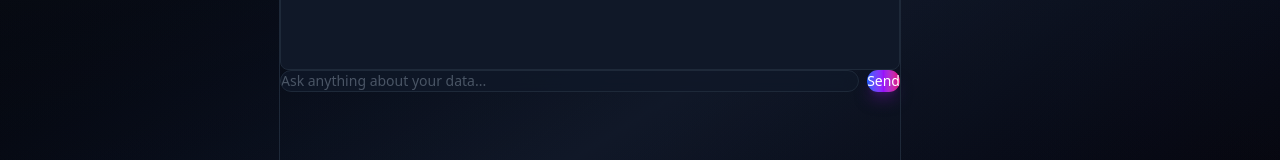
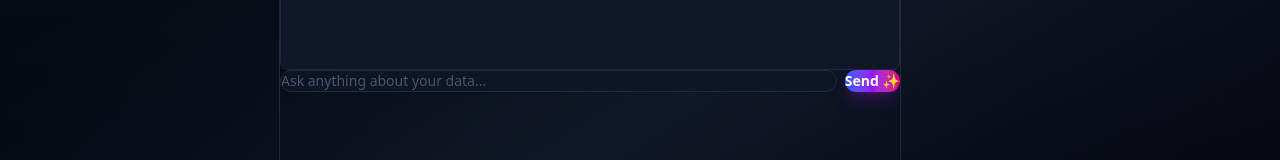
Before and after one commit to Prajwal0422/AI-Copilot-for-Data-Analysis, a Next.js app in the folder frontend/: page / in a window 1280 px wide. Shown: the part 283-443 px from the top of the page. Built offline with nearby package versions, Linux system fonts and the light colour scheme.

Commit message:
style: add sparkle icon to send button

```diff
--- a/frontend/app/page.tsx
+++ b/frontend/app/page.tsx
@@ -96,8 +96,8 @@ export default function Home() {
                 placeholder="Ask anything about your data..."
                 className="flex-1 bg-gray-900/80 backdrop-blur-sm border border-gray-800 rounded-xl px-4 py-3 text-sm focus:outline-none focus:border-blue-500 focus:ring-2 focus:ring-blue-500/20 transition-all placeholder:text-gray-600"
               />
-              <button className="bg-gradient-to-r from-blue-600 via-purple-600 to-pink-600 hover:from-blue-700 hover:via-purple-700 hover:to-pink-700 px-8 py-3 rounded-xl text-sm font-medium transition-all hover:scale-105 active:scale-95 shadow-lg shadow-purple-900/50">
-                Send
+              <button className="bg-gradient-to-r from-blue-600 via-purple-600 to-pink-600 hover:from-blue-700 hover:via-purple-700 hover:to-pink-700 px-8 py-3 rounded-xl text-sm font-semibold transition-all hover:scale-105 active:scale-95 shadow-lg shadow-purple-900/50 hover:shadow-purple-800/60">
+                Send ✨
               </button>
             </div>
           </div>
```
